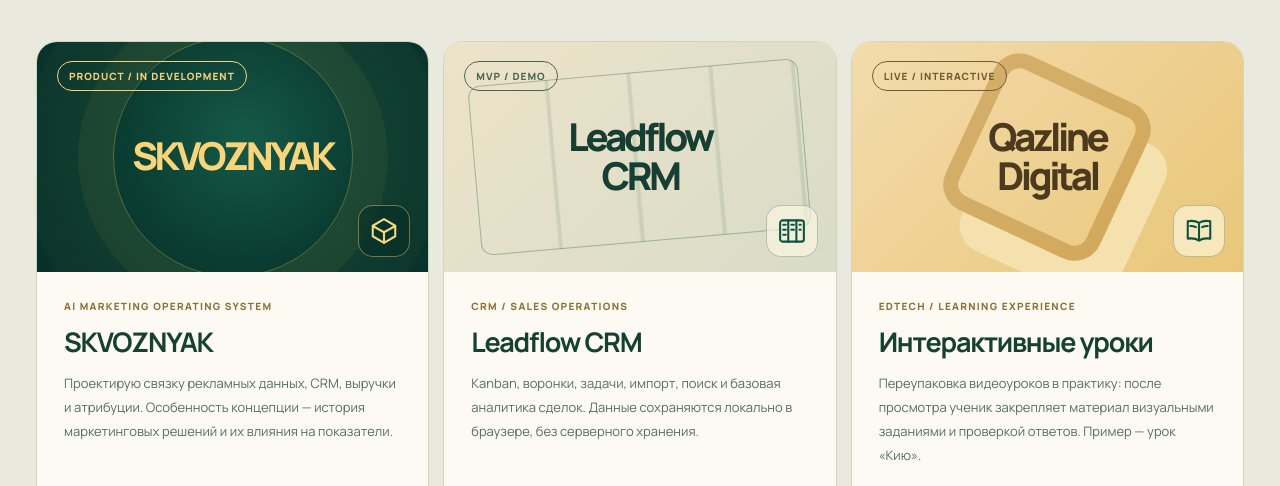
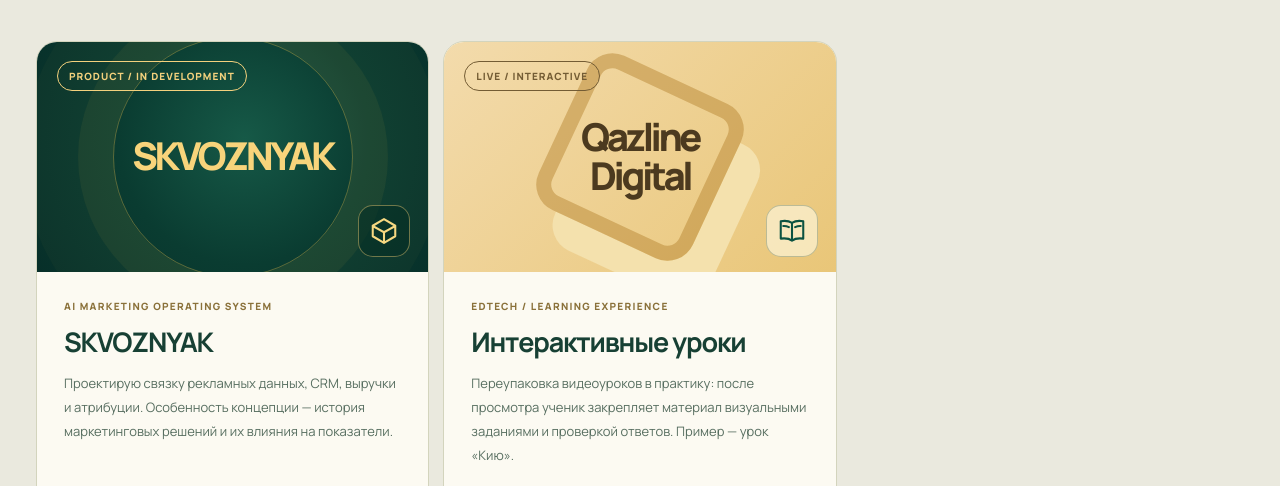
Before and after one commit to gilmiyaroff/gilmiyarov, a plain HTML site: page index.html in a window 1280 px wide. Shown: the part 4090-4576 px from the top of the page. Drawn offline with Linux system fonts and the light colour scheme.

Commit message:
Remove Leadflow CRM from personal portfolio attribution

```diff
--- a/index.html
+++ b/index.html
@@ -160,11 +160,6 @@
         <!-- FUTURE PROOF SLOT: public demo screenshots -->
       </article>
       <article class="project reveal">
-        <div class="project-art project-art--crm"><span class="art-tag">MVP / DEMO</span><span class="project-glyph"><svg class="icon-line" viewBox="0 0 24 24" aria-hidden="true" focusable="false"><use href="#rg-board"></use></svg></span><span class="art-title">Leadflow<br>CRM</span></div>
-        <div class="project-body"><div class="label">CRM / SALES OPERATIONS</div><h3>Leadflow CRM</h3><p>Kanban, воронки, задачи, импорт, поиск и базовая аналитика сделок. Данные сохраняются локально в браузере, без серверного хранения.</p><a class="project-link" href="https://github.com/gilmiyaroff/Crmbahtiyar" target="_blank" rel="noopener noreferrer">Открыть проект на GitHub <span class="arrow" aria-hidden="true"><svg class="icon-line" viewBox="0 0 24 24" aria-hidden="true" focusable="false"><use href="#rg-arrow-up"></use></svg></span></a></div>
-        <!-- FUTURE PROOF SLOT: CRM UI screenshot -->
-      </article>
-      <article class="project reveal">
         <div class="project-art project-art--learn"><span class="art-tag">LIVE / INTERACTIVE</span><span class="project-glyph"><svg class="icon-line" viewBox="0 0 24 24" aria-hidden="true" focusable="false"><use href="#rg-book"></use></svg></span><span class="art-title">Qazline<br>Digital</span></div>
         <div class="project-body"><div class="label">EDTECH / LEARNING EXPERIENCE</div><h3>Интерактивные уроки</h3><p>Переупаковка видеоуроков в практику: после просмотра ученик закрепляет материал визуальными заданиями и проверкой ответов. Пример — урок «Кию».</p><a class="project-link" href="https://gilmiyaroff.github.io/qazline_test/" target="_blank" rel="noopener noreferrer">Открыть интерактивный урок <span class="arrow" aria-hidden="true"><svg class="icon-line" viewBox="0 0 24 24" aria-hidden="true" focusable="false"><use href="#rg-arrow-up"></use></svg></span></a></div>
         <!-- FUTURE PROOF SLOT: screenshot of an interactive lesson -->
```
